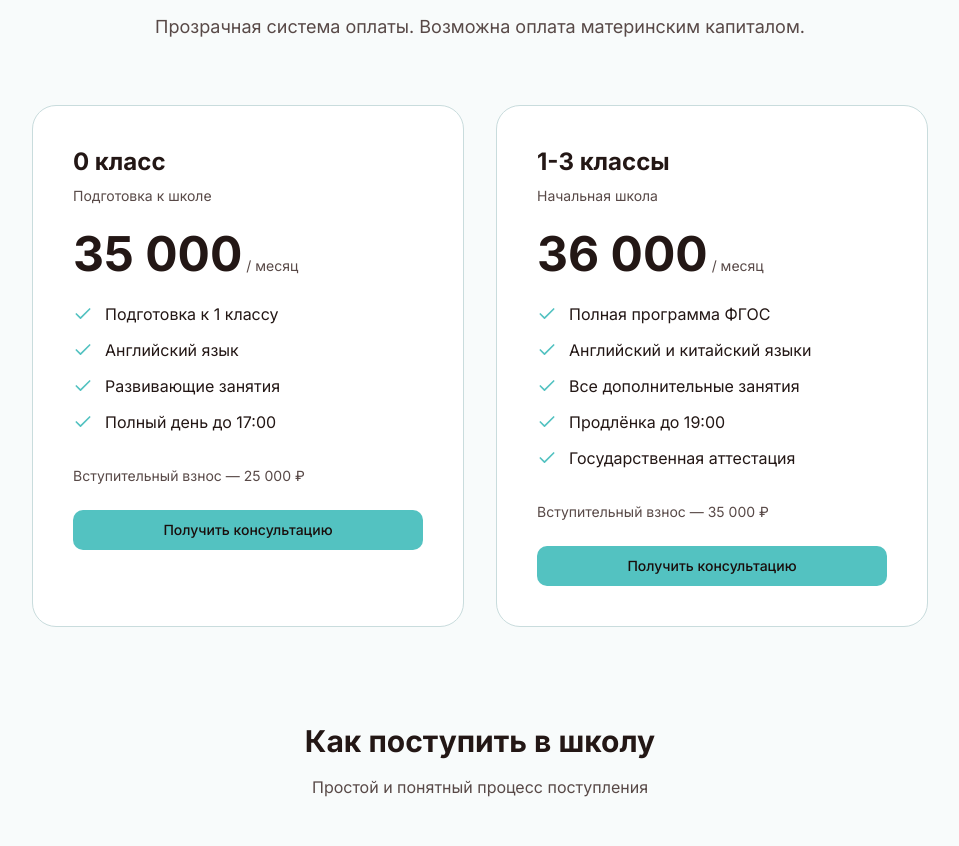
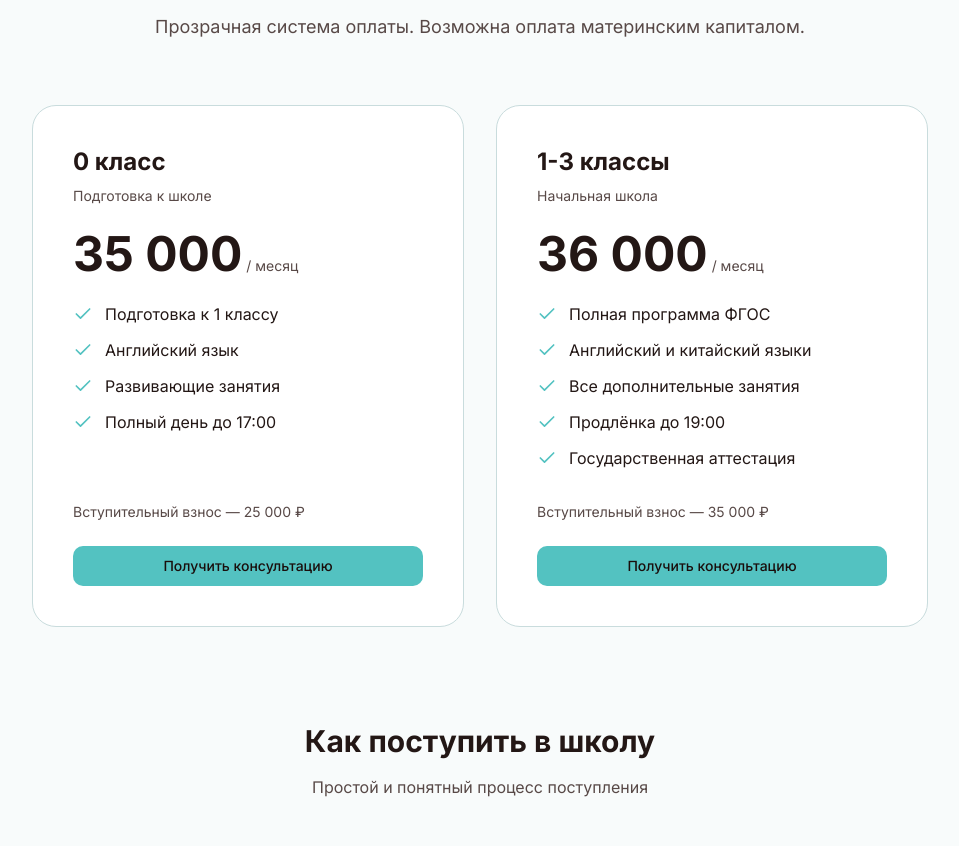
Before and after one commit to istominvi/chita.school, a Next.js app: page / in a window 1280 px wide. Shown: the part 5538-6384 px from the top of the page, without its empty margins (160-1119 px from the left). Built offline with nearby package versions, Linux system fonts and the light colour scheme.

Commit message:
Align pricing card footer content to bottom

```diff
--- a/components/pricing.tsx
+++ b/components/pricing.tsx
@@ -74,7 +74,7 @@ export function Pricing() {
           {plans.map((plan) => (
             <div
               key={plan.name}
-              className={`rounded-3xl p-8 lg:p-10 ${
+              className={`rounded-3xl p-8 lg:p-10 flex flex-col h-full ${
                 plan.highlighted
                   ? "bg-secondary text-secondary-foreground ring-2 ring-secondary"
                   : "bg-card border border-border"
@@ -114,6 +114,7 @@ export function Pricing() {
                   </li>
                 ))}
               </ul>
+              <div className="mt-auto">
                 <p className={`text-sm mb-6 ${
                   plan.highlighted ? "text-secondary-foreground/70" : "text-muted-foreground"
                 }`}>
@@ -127,6 +128,7 @@ export function Pricing() {
                 >
                   <Link href="#contact">Получить консультацию</Link>
                 </Button>
+              </div>
             </div>
           ))}
         </div>
```
Lines whose indentation alone changed are shown as unchanged.
